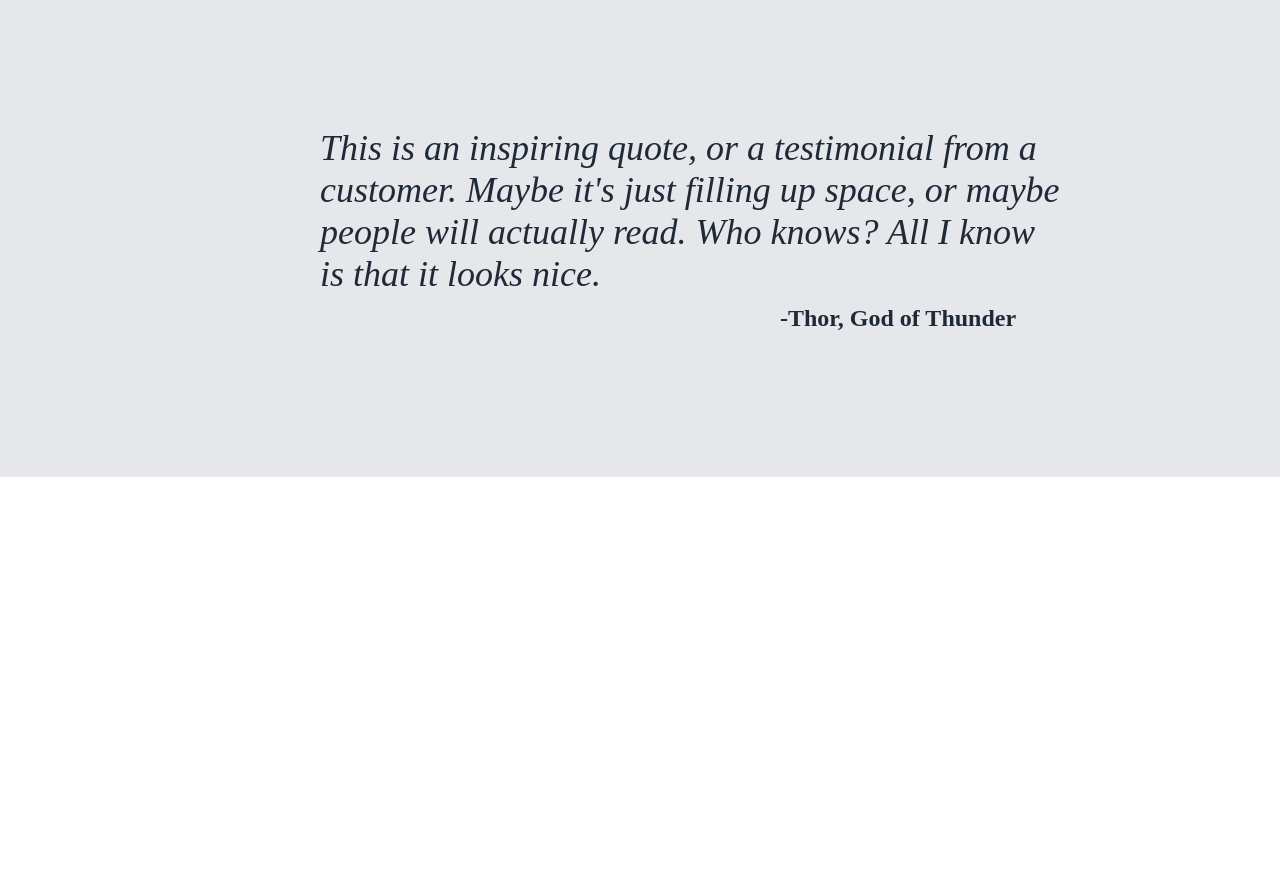
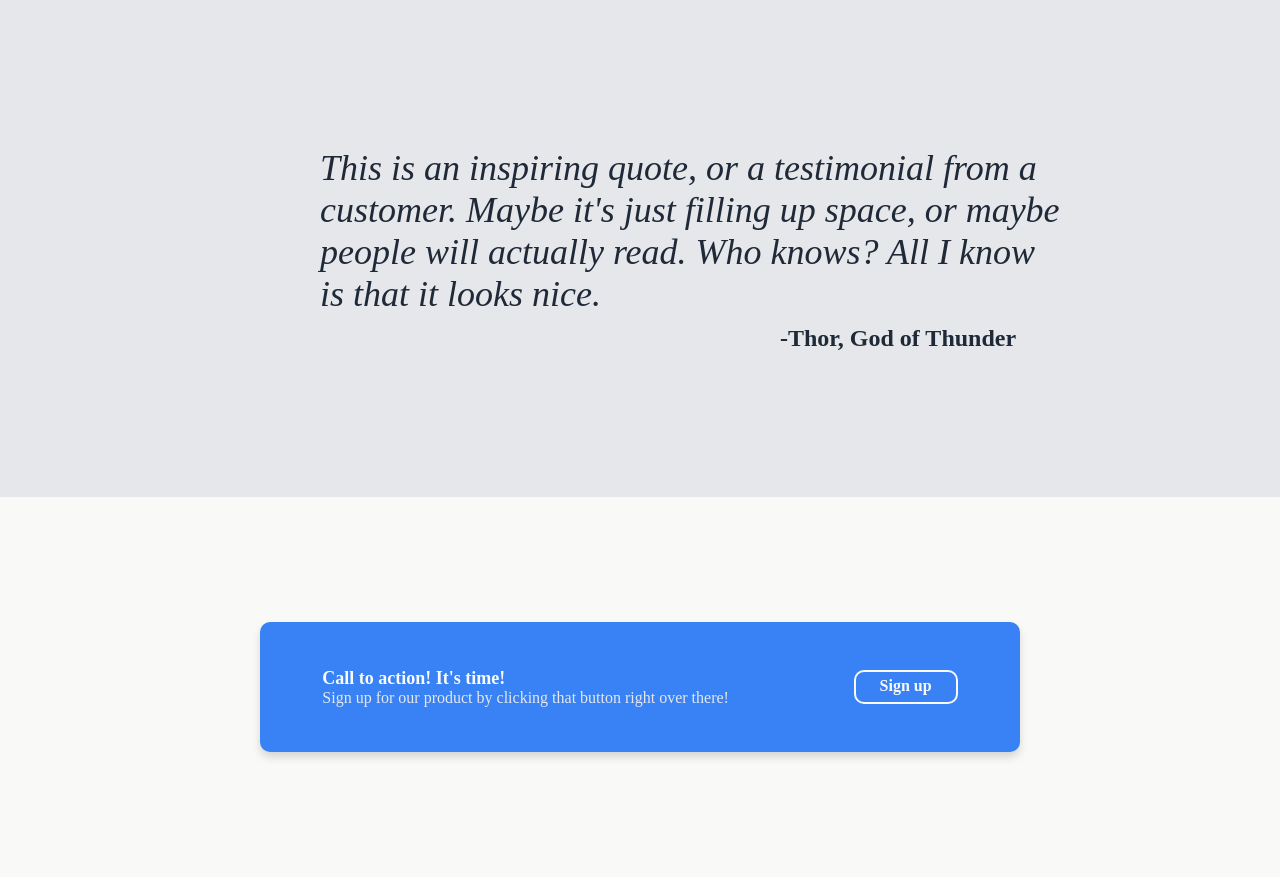
Before and after one commit to andressasiewers/landing-page, a plain HTML site: page index.html in a window 1280 px wide. Shown: the part 970-1847 px from the top of the page. Before the commit the page ends 1447 px from the top, so only its background shows below. Drawn offline with Linux system fonts and the light colour scheme.

Commit message:
Add blue box action     Create an action container for sign up

```diff
--- a/index.html
+++ b/index.html
@@ -62,5 +62,23 @@
                     -Thor, God of Thunder
                 </div>
             </div>
+        </div>
+
+        <div class="action">
+            <div class="box-action">
+
+                <div class="action-text">
+                    <div class="action-title">Call to action! It's time!</div>
+                    <div class="action-subtext">Sign up for our product by clicking that button
+                        right over there!
+                    </div>
+                </div>
+
+                <div class="button-two">
+                    <a class="button-text" href="#">Sign up</a>
+                </div>
+
+            </div>
+        </div>
     </body>
 </html>
--- a/style.css
+++ b/style.css
@@ -116,15 +116,15 @@ ul {
 }
 
 .image {
-    width: 130px;
-    height: 135px;
+    width: 150px;
+    height: 155px;
     border: 2px solid #3882f6;
     border-radius: 15px;
 }
 
 .subtext {
     color: #1f2937;
-    width: 130px;
+    width: 150px;
     text-align: center;
     padding-top: 5px;
     padding-bottom: 100px;
@@ -153,7 +153,6 @@ ul {
     width: 740px;
     padding: 150px 320px;
     padding-bottom: 5px;
-
 }
 
 .author {
@@ -163,3 +162,66 @@ ul {
     padding-top: 5px;
     padding-left: 780px;
 }
+
+/* third container, box action */
+
+.action {
+    background-color:#F9FAF8;
+    height: 380px;
+    display: flex;
+    justify-content: center;
+    align-items: center;
+}
+
+.box-action {
+    background-color: #3882f6;
+    height: 130px;
+    width: 760px;
+    border-radius: 10px;
+    box-shadow: 0 5px 8px 0px rgba(8, 8, 8, 0.145);
+    display: flex;
+    justify-content: space-around;
+    align-items: center;
+}
+
+.action-title {
+    font-size: large;
+    color: #F9FAF8;
+    font-weight: bolder;
+}
+
+.action-subtext {
+    color: #e5e7eb;
+    font-weight: lighter;
+}
+
+.button-two {
+    background-color: #3882f6;
+    color: #F9FAF8;
+    font-weight: bold;
+    border-radius: 10px;
+    border: 2px solid #F9FAF8;
+    width: 90px;
+    height: 20px;
+    padding: 5px;
+    text-align: center;
+}
+
+.button-two:hover {
+    color:  #3882f6;
+    font-weight: bold;
+    background-color: #F9FAF8;
+    border-radius: 10px;
+    width: 90px;
+    height: 20px;
+    padding: 5px;
+    text-align: center;
+}
+
+.button-text {
+    color: #F9FAF8;
+}
+
+.button-text:hover {
+    color: #3882f6;
+}
```
Lines whose indentation alone changed are shown as unchanged.
